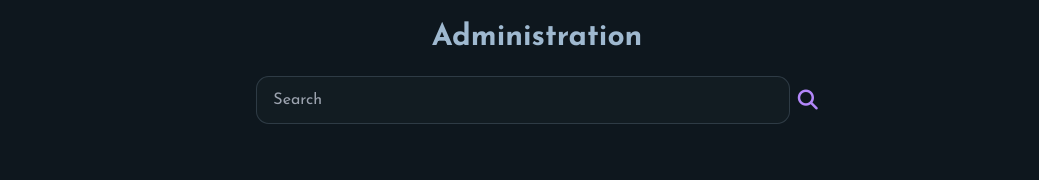
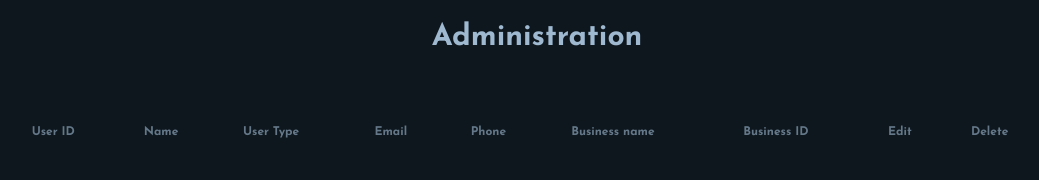
Before and after one commit to hazelngn/NomNomNow, a CodeIgniter 4 app: template app/Views/admin.php in a window 1280 px wide. Shown: the part 64-244 px from the top of the page, without its empty margins (103-1142 px from the left). Run offline with PHP 8.4 and a stand-in for CodeIgniter, Linux system fonts and the light colour scheme; the template is opened without the code that fills it, so the values that code supplies are empty; some libraries are stand-ins or nearby versions; some web fonts are replaced.

Commit message:
Delete search button on admin page, delete changing user type on admin

```diff
--- a/app/Config/Routes.php
+++ b/app/Config/Routes.php
@@ -42,6 +42,7 @@ $routes->get('ordersystem', 'NomNomController::order_system',  ['filter' => 'log
 $routes->get('admin/(:num)', 'NomNomController::admin/$1', ['filter' => 'owner']);
 $routes->get('admin', 'NomNomController::admin', ['filter' => 'admin']);
 
+
 $routes->group('menu/addedit', ['filter' => 'login,owner'], function($routes) {
     $routes->get('', 'NomNomController::menu_addedit'); // add
     $routes->get('(:num)', 'NomNomController::menu_addedit/$1'); // edit
--- a/app/Controllers/NomNomController.php
+++ b/app/Controllers/NomNomController.php
@@ -205,7 +205,7 @@ class NomNomController extends BaseController
      *                  to their business admin page
      * @return View Returns a view for the admin page.
      */
-    public function admin($userId) {
+    public function admin($userId = null) {
         if ($userId) {
             $businessModel = new \App\Models\BusinessModel();
             $userModel = new \App\Models\UserModel();
--- a/app/Controllers/Rest_APIs/Users.php
+++ b/app/Controllers/Rest_APIs/Users.php
@@ -101,6 +101,12 @@ class Users extends ResourceController
         // Update the record and handle the response.
         if ($model->update($id, $data)) {
             $data = $model->find($id);
+            // if (sesison()->get('userId') == $id) {
+            //     // session()->set([
+            //     //     'usertype' => $data['usertype']
+            //     // ]);
+            //     log_mesasge('info', 'usertype: '. sesison()->get('usertype'));
+            // }
             return $this->respondUpdated($data, 'User entry updated successfully.');
         } else {
             return $this->failServerError('Failed to update User entry.');
--- a/app/Views/admin.php
+++ b/app/Views/admin.php
@@ -2,14 +2,6 @@
 <?= $this->section('content') ?>
     <section id="main-content" class="md:w-5/6 m-auto flex flex-col">
         <h3 class="text-3xl font-body mt-5 text-center font-bold">Administration</h3>
-        <form method="get" action="<?= base_url(); ?>">
-            <section class="flex justify-center items-center mt-5 gap-2">
-                <label class="input input-bordered flex items-center gap-2 w-8/12 md:w-6/12" aria-label="Search">
-                    <input type="text" placeholder="Search" aria-label="Search input">
-                </label>
-                <i class="text-accent md:text-xl fa-solid fa-magnifying-glass" aria-hidden="true"></i>
-            </section>
-        </form>
 
         <section class="flex flex-col text-cente gap-5 p-3 mt-8 md:mt-11 md:mb-11 md:text-lg">
             <section class="overflow-x-auto">
@@ -198,6 +190,11 @@
                 usertype.value = user.usertype;
                 header.innerText = "Edit";
 
+                if ("<?= esc(session()->get('usertype')) ?>" == "admin" && "<?= esc(session()->get('userId')) ?>" == id) {
+                    usertype.previousElementSibling.remove();
+                    usertype.remove()
+                }
+
             } else {
                 header.innerText = "Add"
                 const username = `<section class="flex flex-col gap-2">
@@ -255,7 +252,6 @@
                             logo: business.logoURL
                         }
 
-
                         await update("users", updatedUserData)
                         .catch(err => console.log(err))
 
```
